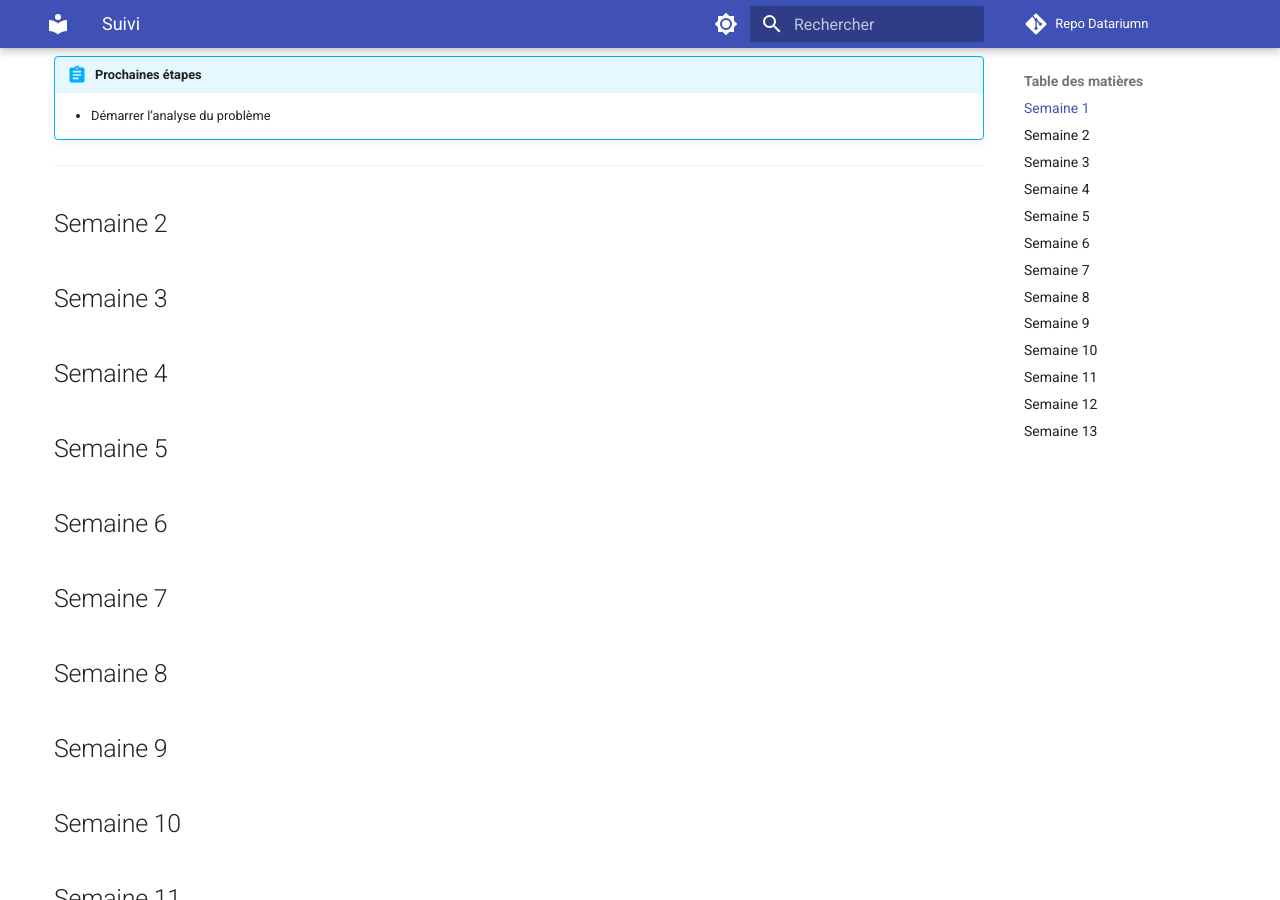
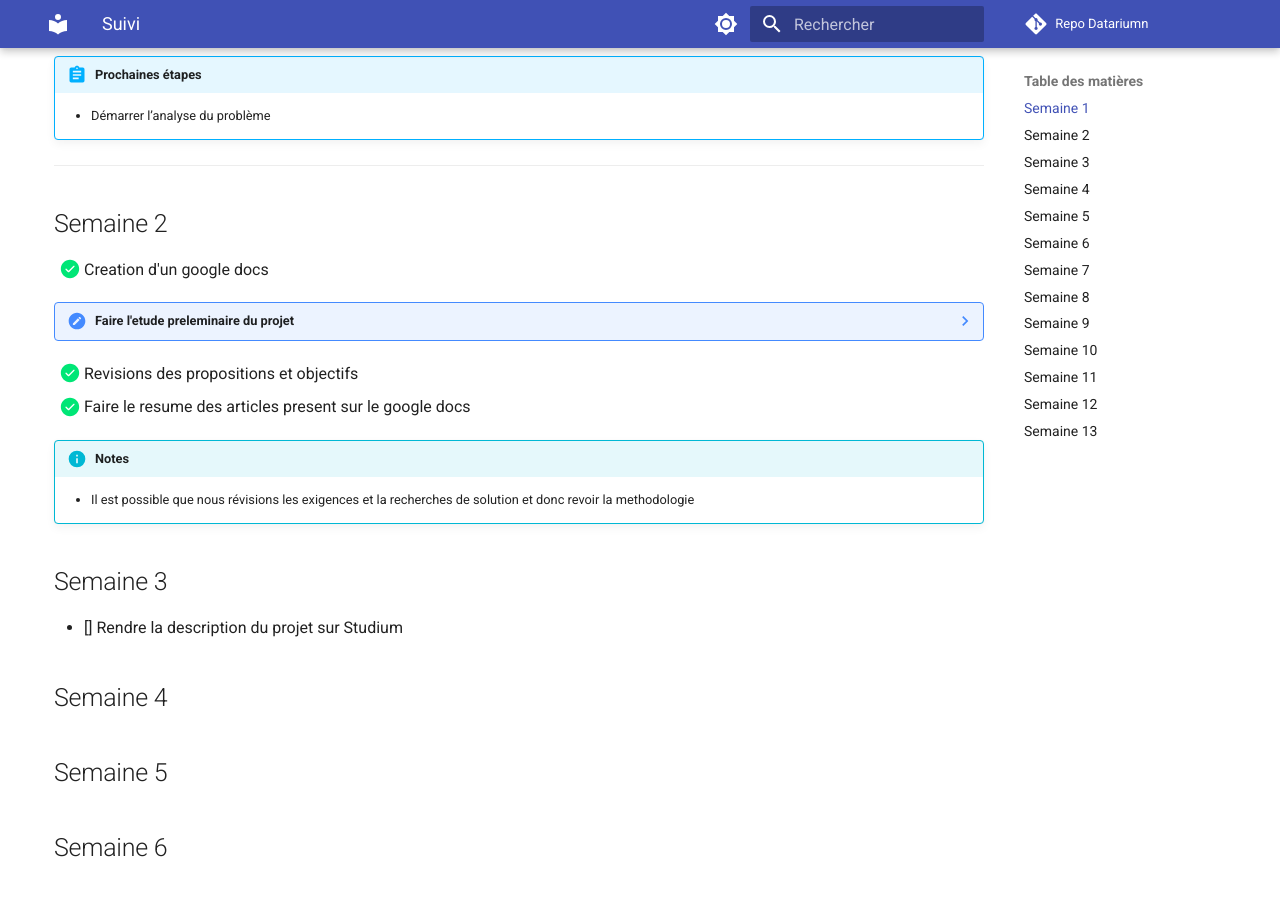
Before and after one commit to protolabo/datarium, an MkDocs documentation site: the page built from docs/suivi.md, in a window 1280 px wide and 900 px high, scrolled down 551 px. Built offline with MkDocs 1.6.1 and Material for MkDocs 9.7.7, drawn with Linux system fonts in a browser that asks for light colours; comment, search, counter and statistics services are not loaded.

Commit message:
Suivi semaine 2 et 3

```diff
--- a/docs/suivi.md
+++ b/docs/suivi.md
@@ -24,7 +24,24 @@
 
 ## Semaine 2
 
+- [x] Creation d'un google docs
+
+??? note "Faire l'etude preleminaire du projet"
+    - [x] Faire l'analyse du probleme
+    - [x] Mettre les exigences
+    - [x] Recherche des solutions
+    - [x] Ecrire la methodologie
+
+ - [x] Revisions des propositions et objectifs
+ - [X] Faire le resume des articles present sur le google docs
+
+!!! info "Notes"
+    - Il est possible que nous révisions les exigences et la recherches de solution et donc revoir la methodologie
+
 ## Semaine 3
+
+- [] Rendre la description du projet sur Studium
+
 
 ## Semaine 4
 
```
